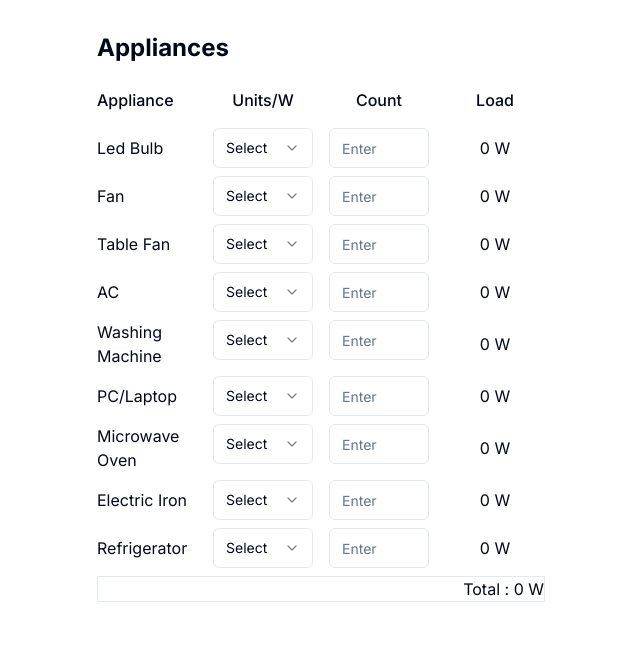
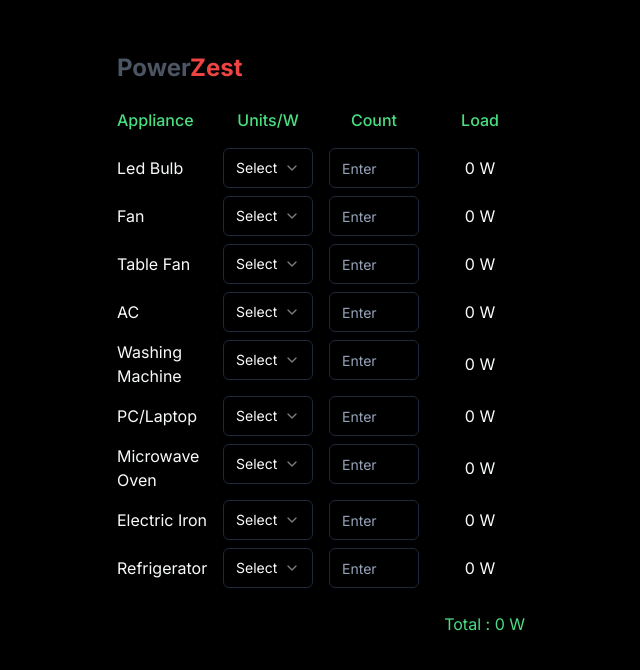
Before and after one commit to Nikhileshrana/powerzest-onhold-landingpage, a Next.js app: page /Load-Calculator in a window 1280 px wide. Shown: the top 670 px of the page, without its empty margins (319-959 px from the left). Built offline with nearby package versions, Linux system fonts and the light colour scheme.

Commit message:
Css Changed

```diff
--- a/app/Load-Calculator/page.tsx
+++ b/app/Load-Calculator/page.tsx
@@ -28,9 +28,9 @@ const Page = () => {
     const [RefrigeratorCount,setRefrigeratorCount]=useState("");
 
     return (
-        <div className="w-full max-w-md mx-auto py-8">
-            <h1 className="text-2xl font-bold mb-6">Appliances</h1>
-            <div className="grid grid-cols-4 gap-4 mb-4 text-center">
+        <div className="w-full max-w-md mx-auto py-8 px-5 my-5">
+            <h1 className="text-2xl font-bold mb-6 text-gray-600">Power<span className=' text-red-500'>Zest</span></h1>
+            <div className="grid grid-cols-4 gap-4 mb-4 text-center text-green-400">
                 <div className="font-medium text-left">Appliance</div>
                 <div className="font-medium">Units/W</div>
                 <div className="font-medium">Count</div>
@@ -291,7 +291,7 @@ const Page = () => {
 
 
 
-            <div className='border text-right'>Total : {(Number(bulbCount)*Number(bulb))+(Number(fanCount)*Number(fan))+(Number(tableFanCount)*Number(tableFan))+(Number(acCount)*Number(ac))+(Number(washingMachineCount)*Number(washingMachine))+(Number(pcLaptopCount)*Number(pcLaptop))+(Number(microwaveOvenCount)*Number(microwaveOven))+(Number(electricIronCount)*Number(electricIron))+(Number(RefrigeratorCount)*Number(Refrigerator))} W</div>
+            <div className='py-4 text-right text-green-400'>Total : {(Number(bulbCount)*Number(bulb))+(Number(fanCount)*Number(fan))+(Number(tableFanCount)*Number(tableFan))+(Number(acCount)*Number(ac))+(Number(washingMachineCount)*Number(washingMachine))+(Number(pcLaptopCount)*Number(pcLaptop))+(Number(microwaveOvenCount)*Number(microwaveOven))+(Number(electricIronCount)*Number(electricIron))+(Number(RefrigeratorCount)*Number(Refrigerator))} W</div>
 
 
         </div>
--- a/app/globals.css
+++ b/app/globals.css
@@ -36,7 +36,7 @@
     }
 
     .dark {
-      --background: 222.2 84% 4.9%;
+      --background: 0 0% 0%;
       --foreground: 210 40% 98%;
 
       --card: 222.2 84% 4.9%;
--- a/app/layout.tsx
+++ b/app/layout.tsx
@@ -1,6 +1,7 @@
 import type { Metadata } from "next";
 import { Inter } from "next/font/google";
 import "./globals.css";
+import { ThemeProvider } from "@/components/theme-provider";
 
 const inter = Inter({ subsets: ["latin"] });
 
@@ -15,8 +16,17 @@ export default function RootLayout({
   children: React.ReactNode;
 }>) {
   return (
-    <html lang="en">
-      <body className={inter.className}>{children}</body>
+    <html lang="en" suppressHydrationWarning>
+      <body className={inter.className}>
+      <ThemeProvider
+            attribute="class"
+            defaultTheme="dark"
+            enableSystem
+            disableTransitionOnChange
+          >
+            {children}
+          </ThemeProvider>
+      </body>
     </html>
   );
 }
--- /dev/null
+++ b/components/theme-provider.tsx
@@ -0,0 +1,9 @@
+"use client"
+
+import * as React from "react"
+import { ThemeProvider as NextThemesProvider } from "next-themes"
+import { type ThemeProviderProps } from "next-themes/dist/types"
+
+export function ThemeProvider({ children, ...props }: ThemeProviderProps) {
+  return <NextThemesProvider {...props}>{children}</NextThemesProvider>
+}
--- a/package.json
+++ b/package.json
@@ -15,6 +15,7 @@
     "clsx": "^2.1.1",
     "lucide-react": "^0.394.0",
     "next": "14.2.3",
+    "next-themes": "^0.3.0",
     "react": "^18",
     "react-dom": "^18",
     "tailwind-merge": "^2.3.0",
```
Also changed, not shown: 1 other file (tests, documents, lock files or other folders).
